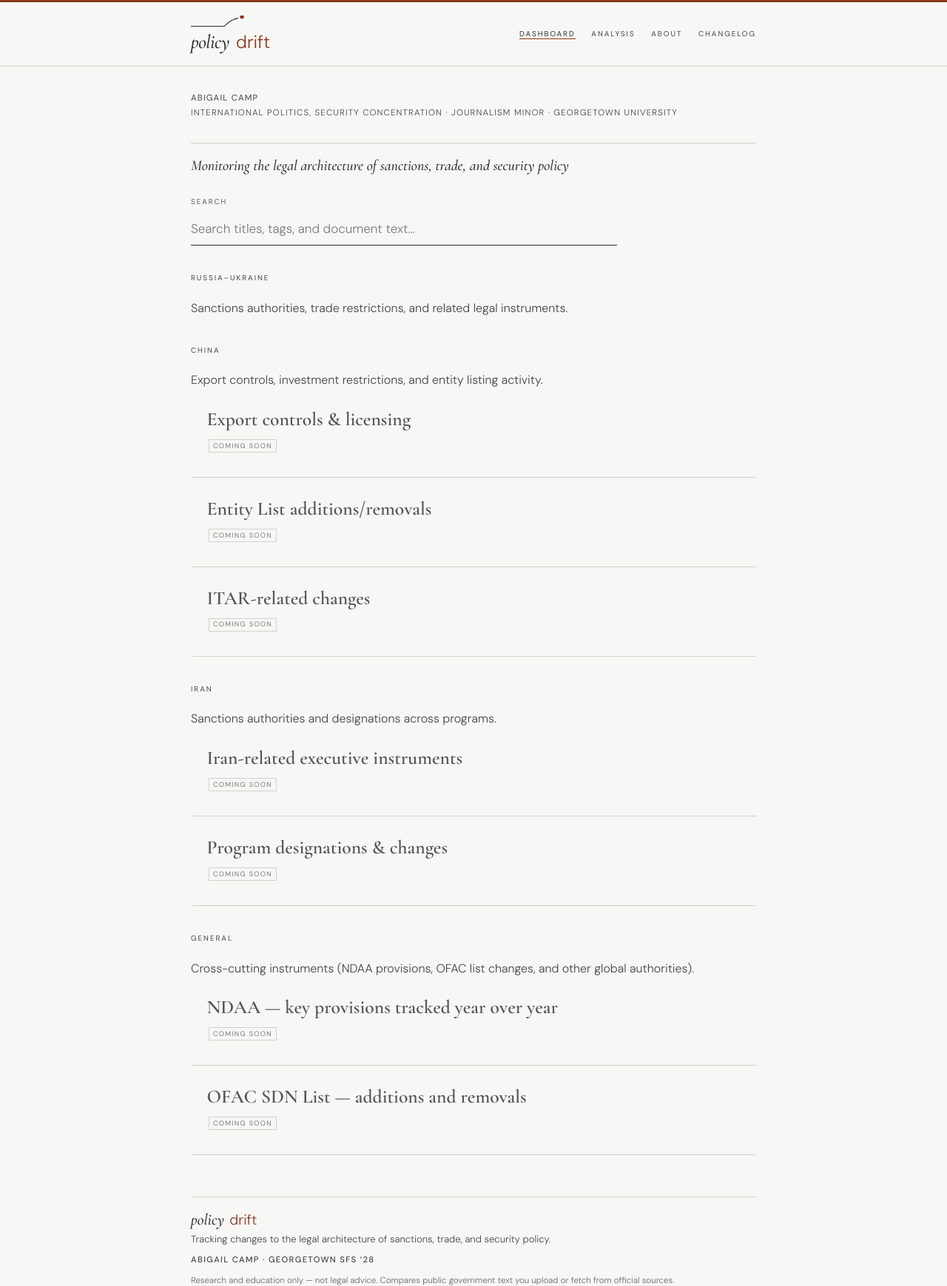
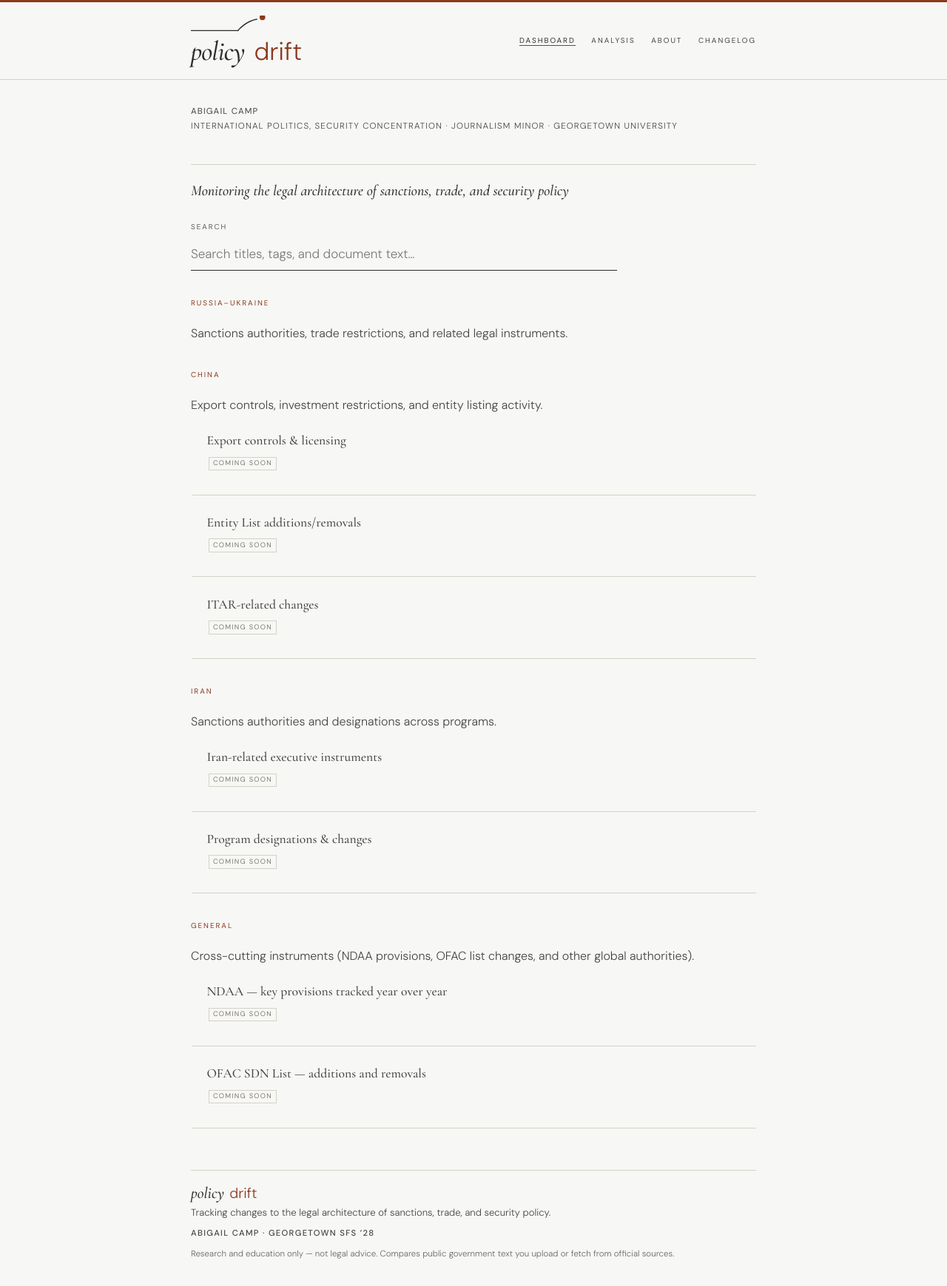
Before and after one commit to abigailcamp/policy-drift, a FastAPI app: page / in a window 1280 px wide. Shown: the top 1739 px of the page at 74% size. After the commit the page ends 1702 px from the top, so only its background shows below. Run offline with FastAPI, Linux system fonts and the light colour scheme; data that the repository does not hold is empty; some libraries are stand-ins or nearby versions.

Commit message:
Tweak nav logo, cluster headers, and placeholders

```diff
--- a/app/static/style.css
+++ b/app/static/style.css
@@ -149,7 +149,7 @@ a:hover {
 .drift-mark {
   display: block;
   flex-shrink: 0;
-  height: 20px;
+  height: 28px; /* +40% */
   width: auto;
 }
 
@@ -163,7 +163,7 @@ a:hover {
   font-family: var(--font-display);
   font-style: italic;
   font-weight: 500;
-  font-size: 1.65rem;
+  font-size: 2.31rem; /* +40% */
   color: var(--slate);
   letter-spacing: -0.02em;
 }
@@ -171,7 +171,7 @@ a:hover {
 .topbar-wordmark .wordmark-log {
   font-family: var(--font-body);
   font-weight: 300;
-  font-size: 1.5rem;
+  font-size: 2.1rem; /* +40% */
   color: var(--rust);
   margin-left: 0.38em;
 }
@@ -286,6 +286,7 @@ a:hover {
   flex-wrap: wrap;
   gap: 0.25rem 1.5rem;
   align-items: baseline;
+  margin-bottom: 0.65rem;
 }
 
 .about-name {
@@ -505,13 +506,17 @@ a:hover {
   margin-top: 2.25rem;
 }
 
+.dashboard-cluster .section-label {
+  color: #8b3a1e;
+}
+
 .dashboard-deck {
   font-family: var(--font-display);
   font-style: italic;
   font-weight: 500;
   font-size: 1.25rem;
   color: var(--slate);
-  margin: 0.85rem 0 1.15rem;
+  margin: 1.15rem 0 1.15rem;
 }
 
 .dashboard-search {
@@ -533,7 +538,10 @@ a:hover {
 }
 
 .instrument-item--placeholder .instrument-title {
-  opacity: 0.8;
+  opacity: 1;
+  font-size: 1.1rem;
+  font-weight: 500;
+  color: var(--muted);
 }
 
 .search-label {
```
